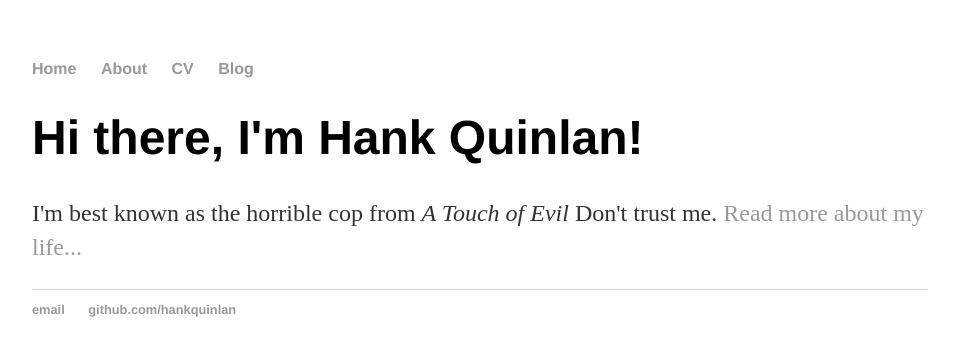
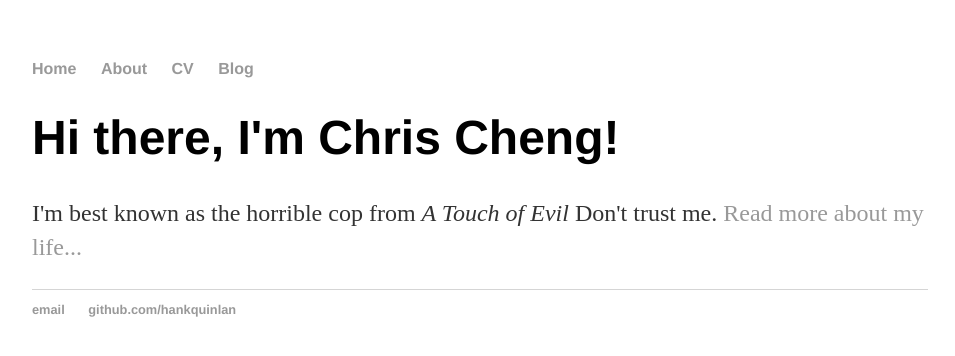
Before and after one commit to ccheng3/Chris_Personal_Website, a Jekyll site: the page built from index.html, in a window 1280 px wide. Shown: the top 356 px of the page, without its empty margins (160-1115 px from the left). Built offline with Jekyll 4.4.1, drawn with Linux system fonts in a browser that asks for light colours.

Commit message:
Update index.html
changed name

```diff
--- a/index.html
+++ b/index.html
@@ -3,6 +3,6 @@ layout: default
 title: Hank Quinlan, Horrible Cop
 ---
 <div class="blurb">
-	<h1>Hi there, I'm Hank Quinlan!</h1>
+	<h1>Hi there, I'm Chris Cheng!</h1>
 	<p>I'm best known as the horrible cop from <em>A Touch of Evil</em> Don't trust me. <a href="/about">Read more about my life...</a></p>
 </div><!-- /.blurb -->
```
